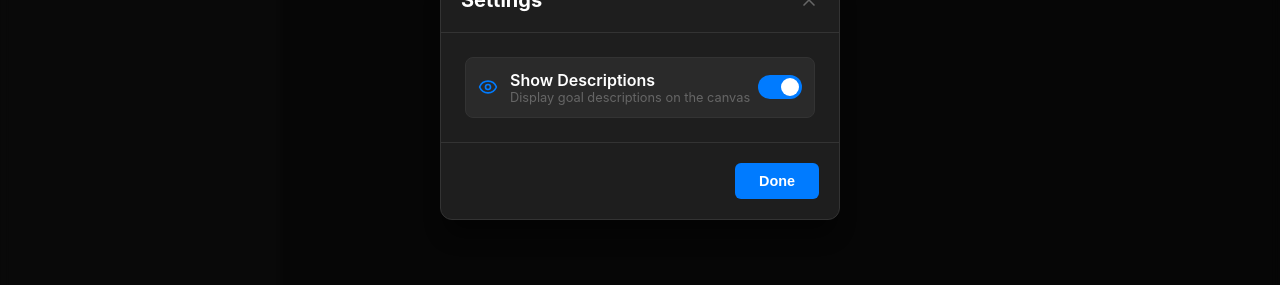
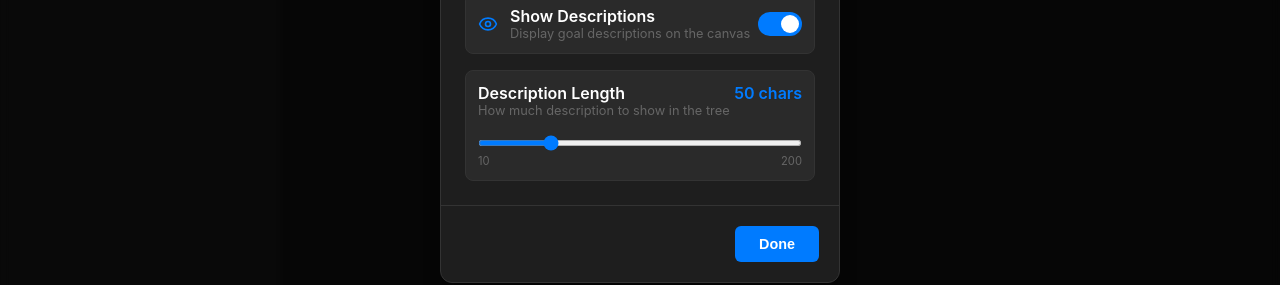
Before and after one commit to eliahdim/1Percent, a React (Vite) app: page / in a window 1280 px wide. Both pictures are taken after a click on the button 249 px from the left and 32 px from the top of the page. Shown: the part 307-592 px from the top of the page. Built offline with nearby package versions, Linux system fonts and the light colour scheme; no server answers.

Commit message:
change description length in settings

```diff
--- a/src/context/SettingsContext.jsx
+++ b/src/context/SettingsContext.jsx
@@ -14,7 +14,8 @@ export const SettingsProvider = ({ children }) => {
     const [settings, setSettings] = useState(() => {
         const saved = localStorage.getItem('onepercent_settings');
         return saved ? JSON.parse(saved) : {
-            showDescriptions: true
+            showDescriptions: true,
+            maxDescriptionLength: 50
         };
     });
 
--- a/src/views/SettingsModal.jsx
+++ b/src/views/SettingsModal.jsx
@@ -104,6 +104,46 @@ const SettingsModal = ({ onClose }) => {
                             </span>
                         </label>
                     </div>
+
+                    {/* Max Description Length */}
+                    <div style={{
+                        marginTop: '16px',
+                        padding: '12px',
+                        background: 'var(--bg-tertiary)',
+                        borderRadius: '8px',
+                        border: '1px solid var(--border-subtle)',
+                        opacity: settings.showDescriptions ? 1 : 0.5,
+                        pointerEvents: settings.showDescriptions ? 'auto' : 'none',
+                        transition: 'opacity 0.3s ease'
+                    }}>
+                        <div style={{ marginBottom: '12px' }}>
+                            <div style={{ fontWeight: '600', color: 'var(--text-primary)', display: 'flex', justifyContent: 'space-between' }}>
+                                <span>Description Length</span>
+                                <span style={{ color: 'var(--accent-primary)' }}>{settings.maxDescriptionLength} chars</span>
+                            </div>
+                            <div style={{ fontSize: '0.8rem', color: 'var(--text-muted)' }}>How much description to show in the tree</div>
+                        </div>
+                        <input
+                            type="range"
+                            min="10"
+                            max="200"
+                            step="5"
+                            value={settings.maxDescriptionLength}
+                            onChange={(e) => updateSettings({ maxDescriptionLength: parseInt(e.target.value) })}
+                            style={{
+                                width: '100%',
+                                accentColor: 'var(--accent-primary)',
+                                height: '6px',
+                                borderRadius: '3px',
+                                outline: 'none',
+                                cursor: 'pointer'
+                            }}
+                        />
+                        <div style={{ display: 'flex', justifyContent: 'space-between', fontSize: '0.7rem', color: 'var(--text-muted)', marginTop: '4px' }}>
+                            <span>10</span>
+                            <span>200</span>
+                        </div>
+                    </div>
                 </div>
 
                 {/* Footer */}
--- a/src/views/canvas/GoalNode.jsx
+++ b/src/views/canvas/GoalNode.jsx
@@ -44,9 +44,10 @@ const GoalNode = ({ id, data, isConnectable, selected }) => {
     }, [onFinishEdit]);
 
     const displayDescription = () => {
+        const maxLength = settings.maxDescriptionLength || 50;
         if (!data.description) return <span style={{ opacity: 0.5, fontStyle: 'italic' }}>No description</span>;
-        if (data.description.length <= 50) return data.description;
-        return data.description.substring(0, 50) + '...';
+        if (data.description.length <= maxLength) return data.description;
+        return data.description.substring(0, maxLength) + '...';
     };
 
     return (
```
